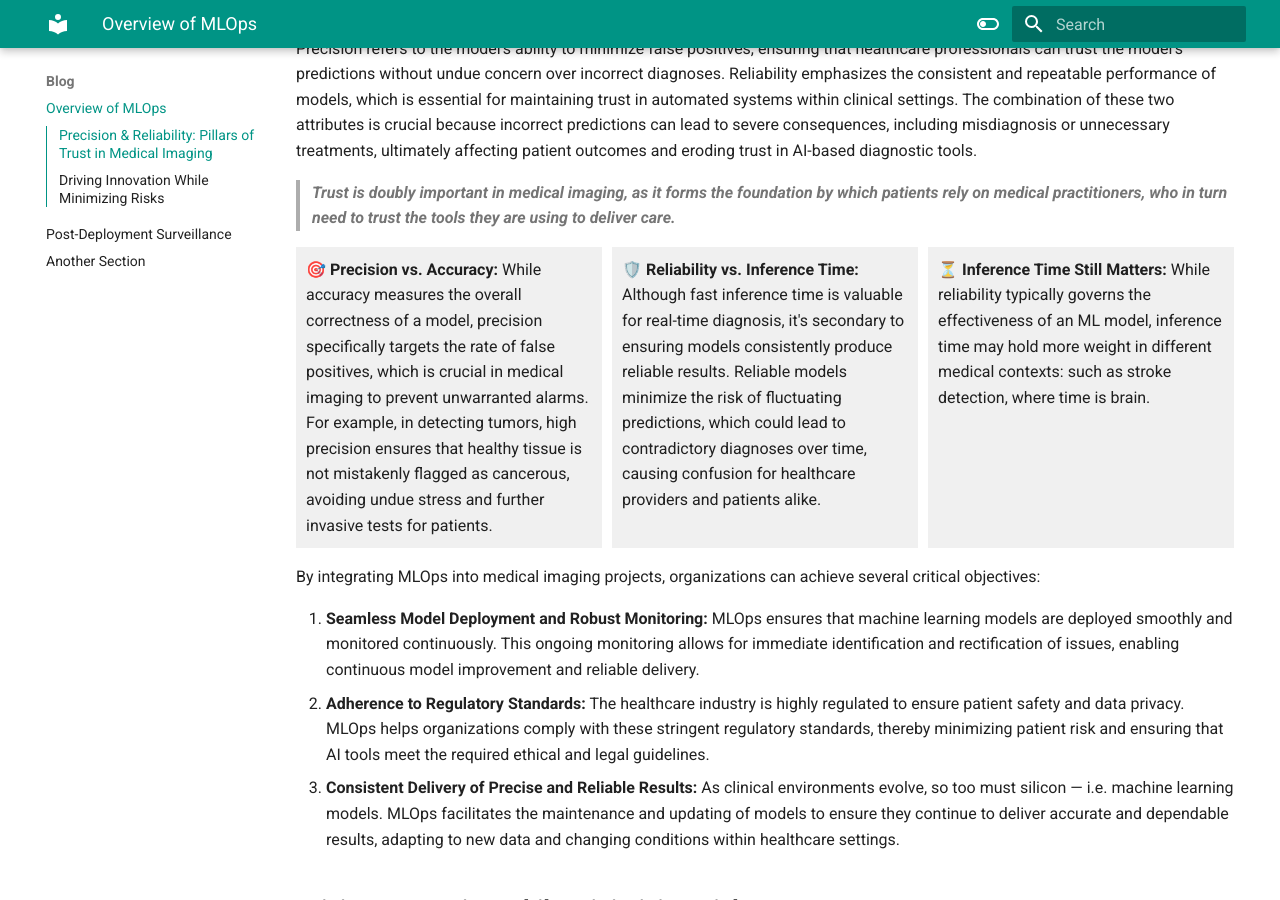
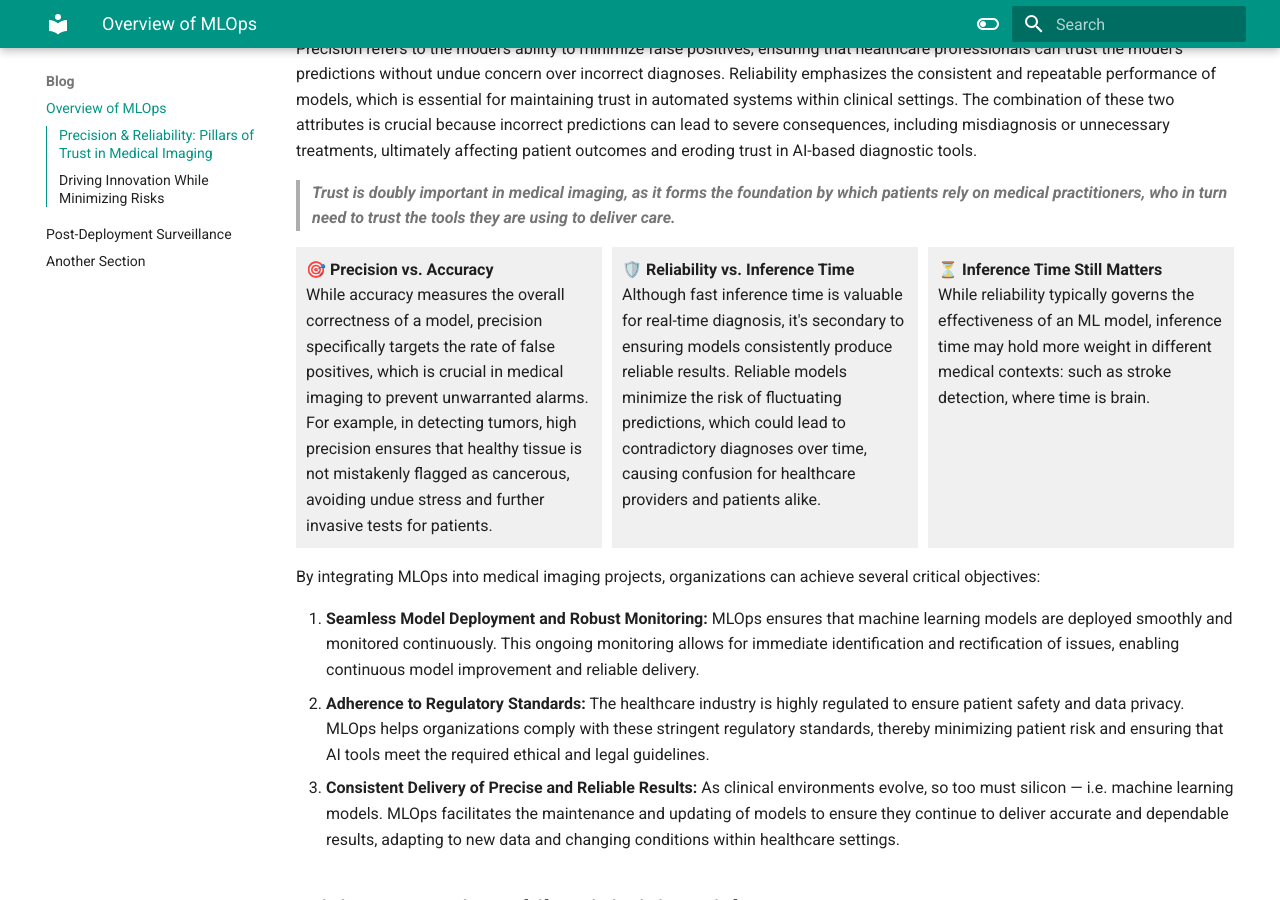
Before and after one commit to george-masto/Rad-MLOps, an MkDocs documentation site: the page built from docs/blog/introduction/overview.md, in a window 1280 px wide and 900 px high, scrolled down 427 px. Built offline with MkDocs 1.6.1 and Material for MkDocs 9.7.7, drawn with Linux system fonts in a browser that asks for light colours.

Commit message:
updates to formatting

```diff
--- a/docs/blog/introduction/overview.md
+++ b/docs/blog/introduction/overview.md
@@ -11,13 +11,13 @@
 
 <div style="display: flex; justify-content: space-between;">
     <div style="flex: 1; margin-right: 10px; padding: 10px; border: 0px solid #ccc; background-color: #f0f0f0;">
-        <strong>🎯 Precision vs. Accuracy:</strong> While accuracy measures the overall correctness of a model, precision specifically targets the rate of false positives, which is crucial in medical imaging to prevent unwarranted alarms. For example, in detecting tumors, high precision ensures that healthy tissue is not mistakenly flagged as cancerous, avoiding undue stress and further invasive tests for patients.
+        <strong>🎯 Precision vs. Accuracy</strong><br />While accuracy measures the overall correctness of a model, precision specifically targets the rate of false positives, which is crucial in medical imaging to prevent unwarranted alarms. For example, in detecting tumors, high precision ensures that healthy tissue is not mistakenly flagged as cancerous, avoiding undue stress and further invasive tests for patients.
     </div>
     <div style="flex: 1; margin-center: 10px; padding: 10px; border: 0px solid #ccc; background-color: #f0f0f0;">
-        <strong>🛡️ Reliability vs. Inference Time:</strong> Although fast inference time is valuable for real-time diagnosis, it's secondary to ensuring models consistently produce reliable results. Reliable models minimize the risk of fluctuating predictions, which could lead to contradictory diagnoses over time, causing confusion for healthcare providers and patients alike.
+        <strong>🛡️ Reliability vs. Inference Time</strong><br />Although fast inference time is valuable for real-time diagnosis, it's secondary to ensuring models consistently produce reliable results. Reliable models minimize the risk of fluctuating predictions, which could lead to contradictory diagnoses over time, causing confusion for healthcare providers and patients alike.
     </div>
     <div style="flex: 1; margin-left: 10px; padding: 10px; border: 0px solid #ccc; background-color: #f0f0f0;">
-        <strong>⏳ Inference Time Still Matters:</strong> While reliability typically governs the effectiveness of an ML model, inference time may hold more weight in different medical contexts: such as stroke detection, where time is brain.
+        <strong>⏳ Inference Time Still Matters</strong><br />While reliability typically governs the effectiveness of an ML model, inference time may hold more weight in different medical contexts: such as stroke detection, where time is brain.
     </div>
 </div>
 
```
